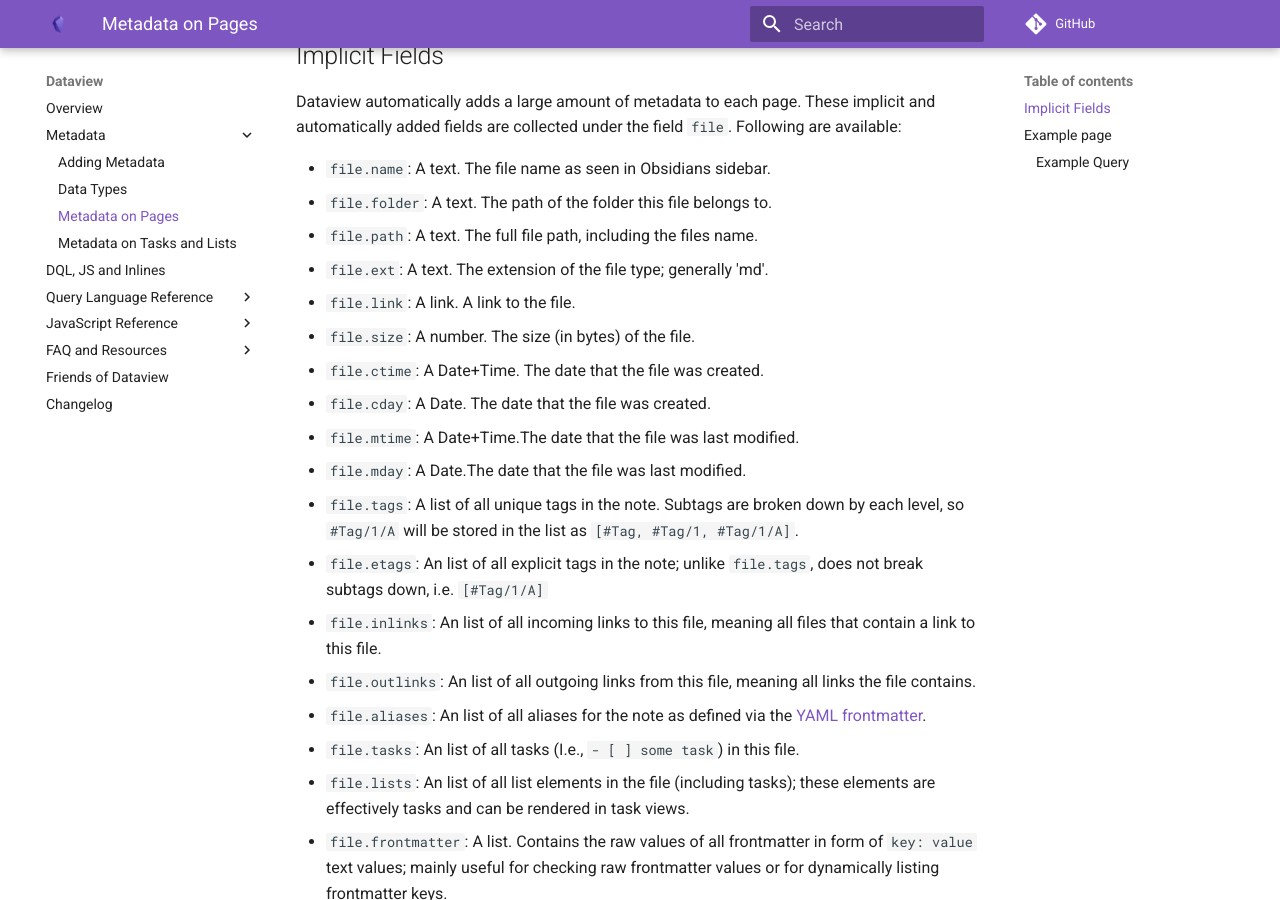
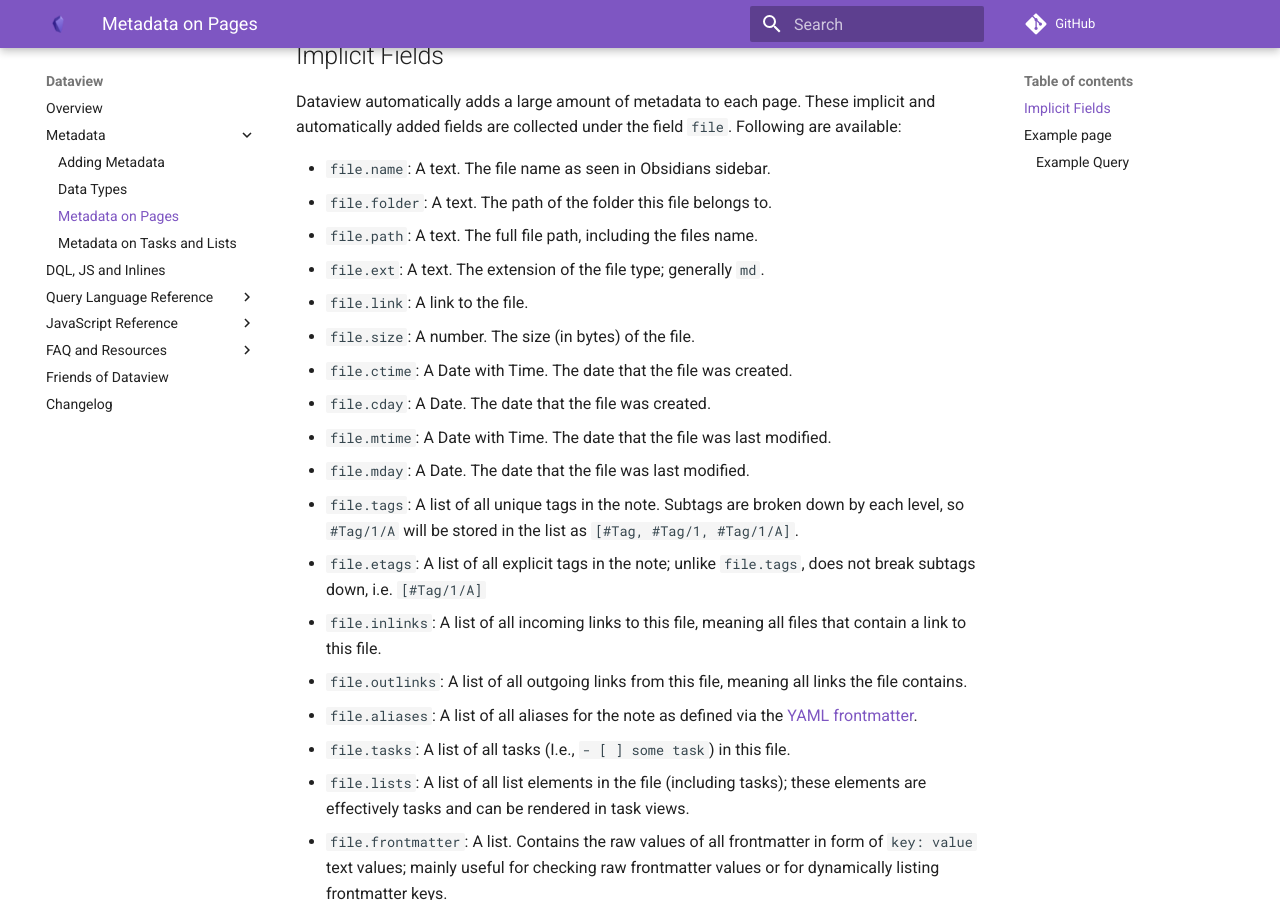
Before and after one commit to blacksmithgu/obsidian-dataview, an MkDocs documentation site: the page built from docs/docs/annotation/metadata-pages.md, in a window 1280 px wide and 900 px high, scrolled down 233 px. Built offline with MkDocs 1.6.1 and Material for MkDocs 9.7.7, drawn with Linux system fonts in a browser that asks for light colours; comment, search, counter and statistics services are not loaded.

Commit message:
refactor(metadata): Fix typos, grammar, broken links

```diff
--- a/docs/docs/annotation/metadata-pages.md
+++ b/docs/docs/annotation/metadata-pages.md
@@ -9,21 +9,21 @@ Dataview automatically adds a large amount of metadata to each page. These impli
 - `file.name`: A text. The file name as seen in Obsidians sidebar.
 - `file.folder`: A text. The path of the folder this file belongs to.
 - `file.path`: A text. The full file path, including the files name.
-- `file.ext`: A text. The extension of the file type; generally 'md'.
-- `file.link`: A link. A link to the file.
+- `file.ext`: A text. The extension of the file type; generally `md`.
+- `file.link`: A link to the file.
 - `file.size`: A number. The size (in bytes) of the file.
-- `file.ctime`: A Date+Time. The date that the file was created.
+- `file.ctime`: A Date with Time. The date that the file was created.
 - `file.cday`: A Date. The date that the file was created.
-- `file.mtime`: A Date+Time.The date that the file was last modified.
-- `file.mday`: A Date.The date that the file was last modified.
+- `file.mtime`: A Date with Time. The date that the file was last modified.
+- `file.mday`: A Date. The date that the file was last modified.
 - `file.tags`: A list of all unique tags in the note. Subtags are broken down by each level, so `#Tag/1/A` will be stored in
   the list as `[#Tag, #Tag/1, #Tag/1/A]`.
-- `file.etags`: An list of all explicit tags in the note; unlike `file.tags`, does not break subtags down, i.e. `[#Tag/1/A]`
-- `file.inlinks`: An list of all incoming links to this file, meaning all files that contain a link to this file.
-- `file.outlinks`: An list of all outgoing links from this file, meaning all links the file contains.
-- `file.aliases`: An list of all aliases for the note as defined via the [YAML frontmatter](https://help.obsidian.md/How+to/Add+aliases+to+note).
-- `file.tasks`: An list of all tasks (I.e., `- [ ] some task`) in this file.
-- `file.lists`: An list of all list elements in the file (including tasks); these elements are effectively tasks and can be rendered in task views.
+- `file.etags`: A list of all explicit tags in the note; unlike `file.tags`, does not break subtags down, i.e. `[#Tag/1/A]`
+- `file.inlinks`: A list of all incoming links to this file, meaning all files that contain a link to this file.
+- `file.outlinks`: A list of all outgoing links from this file, meaning all links the file contains.
+- `file.aliases`: A list of all aliases for the note as defined via the [YAML frontmatter](https://help.obsidian.md/How+to/Add+aliases+to+note).
+- `file.tasks`: A list of all tasks (I.e., `- [ ] some task`) in this file.
+- `file.lists`: A list of all list elements in the file (including tasks); these elements are effectively tasks and can be rendered in task views.
 - `file.frontmatter`: A list. Contains the raw values of all frontmatter in form of `key: value` text values; mainly useful for checking raw frontmatter values or
   for dynamically listing frontmatter keys.
 - `file.day`: A Date. Only available if the file has a date inside its file name (of form `yyyy-mm-dd` or `yyyymmdd`), or has a `Date` field/inline field.
```
Also changed, not shown: docs/docs/annotation/add-metadata.md (+11 -11 lines), docs/docs/annotation/metadata-tasks.md (+8 -1 lines), docs/docs/annotation/types-of-metadata.md (+8 -8 lines).
